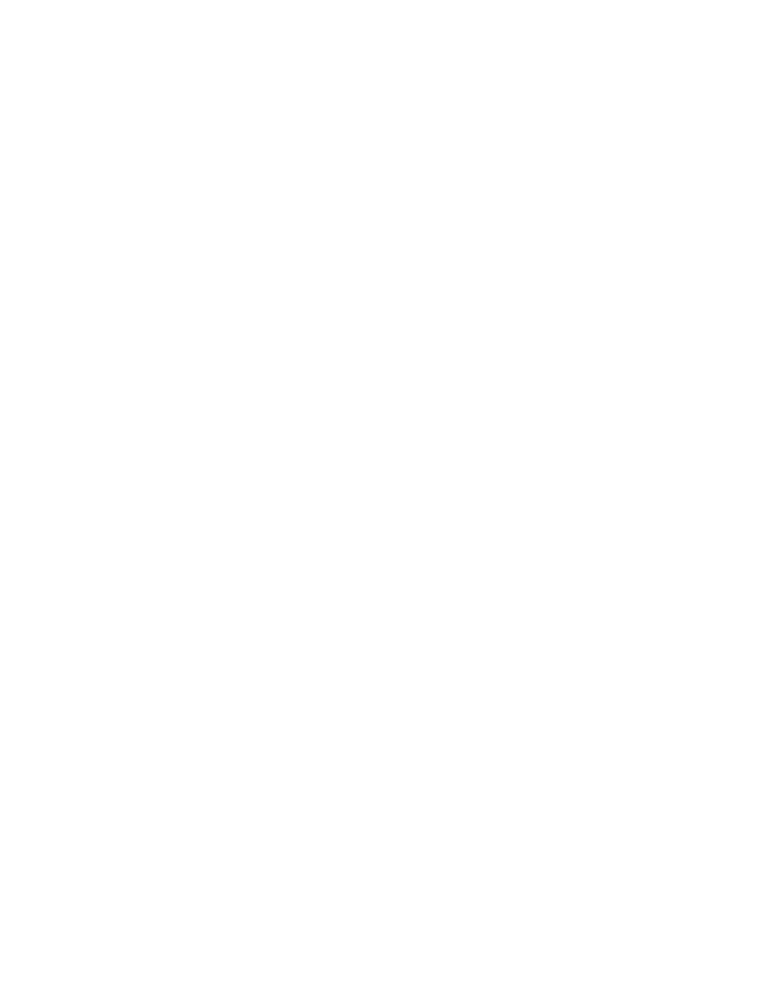
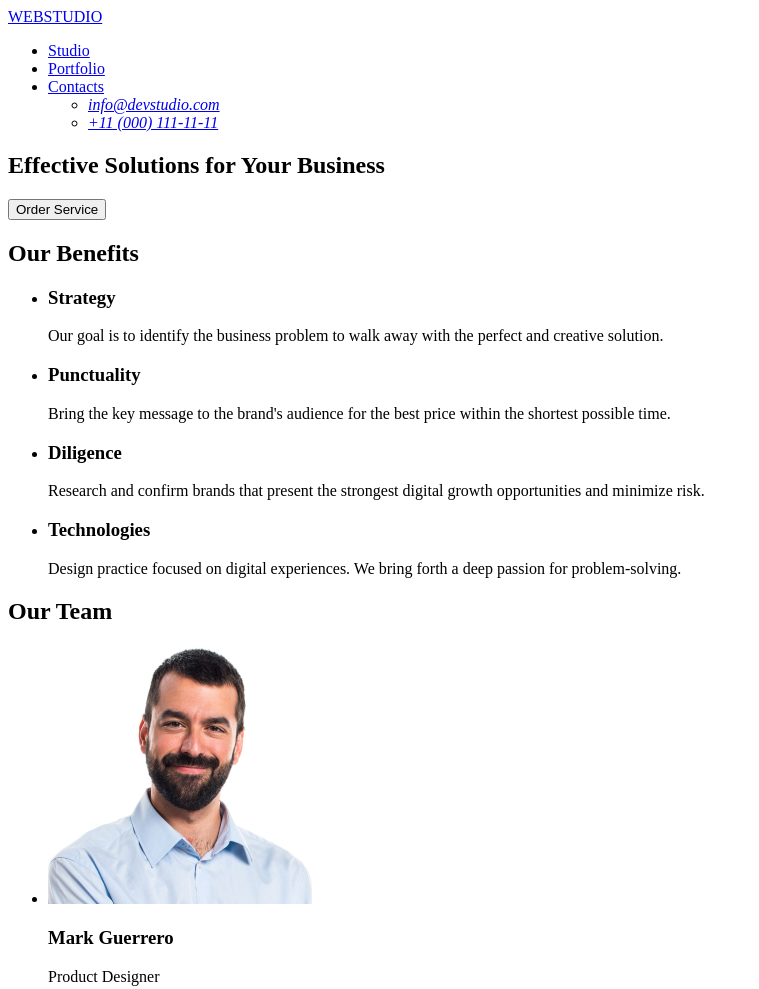
Before and after one commit to jazzrebelbandoleros/goit-markup-hw-01, a plain HTML site: page index.html in a window 1280 px wide. Shown: the top 989 px of the page, without its empty margins (0-759 px from the left). Before the commit the page ends 800 px from the top, so only its background shows below. Drawn offline with Linux system fonts and the light colour scheme.

Commit message:
add index

```diff
--- a/index.html
+++ b/index.html
@@ -3,9 +3,107 @@
 <head>
     <meta charset="UTF-8">
     <meta name="viewport" content="width=device-width, initial-scale=1.0">
-    <title>WebStudio</title>
+    <title>WEBSTUDIO</title>
 </head>
 <body>
+    <header>
+      <nav>
+          <a href="./index.html">WEBSTUDIO</a>
 
+        <ul>
+         <li>
+            <a href="./index.html">Studio</a>
+         </li>
+         <li>
+          <a href="./index.html">Portfolio</a>
+         </li>
+         <li>
+          <a href="./index.html">Contacts</a>
+         </li>
+         <address>
+        <ul>
+         <li>
+            <a href="mailto:info@devstudio.com">info@devstudio.com</a>
+         </li>
+         <li>
+            <a href="tel:+110001111111">+11 (000) 111-11-11</a>
+         </li>
+        </ul>
+        </address>
+        </ul>
+
+      </nav>
+    </header>
+    <main>
+     <!-- ========== HERO ========= -->
+        <section>
+            <h1>
+                Effective Solutions for Your Business
+            </h1>
+            <button type="button">Order Service</button>
+        </section>
+       <!-- ========== BENEFITS ========= -->
+        <section>
+            <h2>Our Benefits</h2>
+            <ul>
+                <li>
+                    <h3>Strategy</h3>
+                    <p>
+                     Our goal is to identify the business problem to walk away with the perfect and creative solution.
+                    </p>
+                </li>
+                <li>
+                    <h3>Punctuality</h3>
+                    <p>
+                     Bring the key message to the brand's audience for the best price within the shortest possible time.
+                    </p>
+                </li>
+                <li>
+                    <h3>Diligence</h3>
+                    <p>
+                     Research and confirm brands that present the strongest digital growth opportunities and minimize risk.
+                    </p>
+                </li>
+                <li>
+                    <h3>Technologies</h3>
+                    <p>
+                     Design practice focused on digital experiences. We bring forth a deep passion for problem-solving.
+                    </p>
+                </li>
+            </ul>
+        </section>
+        <!-- ========== TEAM ========= -->
+        <section id="">
+            <h2>Our Team</h2>
+            <ul>
+                <li>
+                  <img src="./img/img.jpg" alt="Mark Guerrero avatar" width="264px" height="260px"/>
+                  <h3>Mark Guerrero</h3>
+                  <p>Product Designer</p>
+                </li>
+                <li>
+                  <img src="./img/img2.jpg" alt="Tom Ford avatar" width="264px" height="260px"/>
+                  <h3>Tom Ford</h3>
+                  <p>Frontend Developer</p>
+                </li>
+                <li>
+                  <img src="./img/img3.jpg" alt="Camila Garcia avatar" width="264px" height="260px"/>
+                  <h3>Camila Garcia</h3>
+                  <p>Marketing</p>
+                </li>
+                <li>
+                  <img src="./img/img4.jpg" alt="Daniel Wilson avatar" width="264px" height="260px"/>
+                  <h3>Daniel Wilson</h3>
+                  <p>UI Designer</p>
+                </li>
+            </ul>
+        </section>
+    </main>
+    <footer>
+        <a href="./index.html">WEBSTUDIO</a>
+        <p>
+         Increase the flow of customers and sales for your business with digital marketing & growth solutions.
+        </p>
+    </footer>
 </body>
 </html>
```
Also changed, not shown: img/img.jpg (added), img/img2.jpg (added), img/img3.jpg (added), img/img4.jpg (added).
